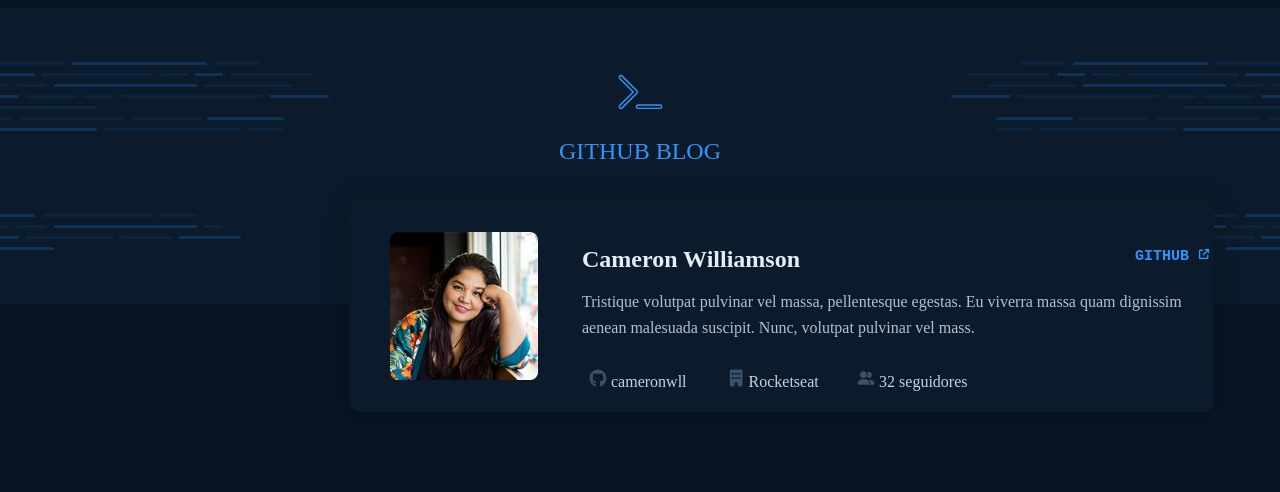
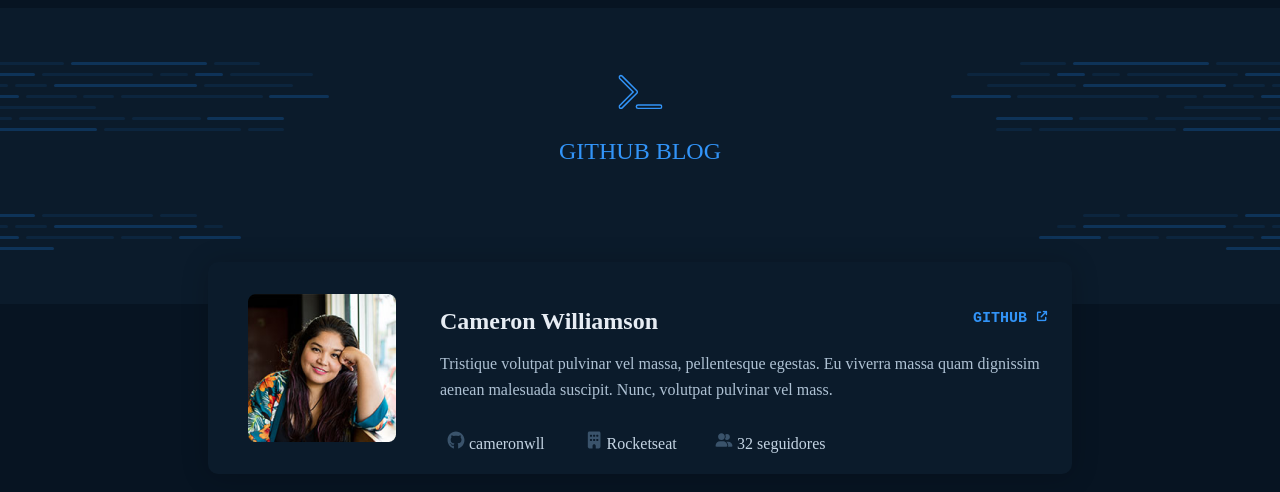
Before and after one commit to yostenalewis1/Github-Blog, a React (Create React App) app: page / in a window 1280 px wide. Shown: the top 492 px of the page. Built offline with nearby package versions, Linux system fonts and the light colour scheme.

Commit message:
fix the problem if the zoom in and out of the profile

```diff
--- a/src/App.js
+++ b/src/App.js
@@ -7,7 +7,7 @@
 import iconcame from "./images/Icon cameronwll.svg";
 export default function App() {
   return (
-    <div>
+    <div className="app">
       <Header />
       <Profile />
     </div>
@@ -16,7 +16,7 @@
 
 function Header() {
   return (
-    <div className="container">
+    <div className="header">
       <img src={rectangle} alt="rec" className="rectangle" />
       <img src={rectangle} alt="rec" className="rectangle1" />
 
--- a/src/index.css
+++ b/src/index.css
@@ -7,7 +7,13 @@
 
 }
 
-.container {
+.app{
+  width: 100%;
+  height: 100%;
+  position: relative;
+}
+
+.header {
   width: 1440px;
   height: 296px;
   flex-shrink: 0;
@@ -68,11 +74,11 @@
   flex-shrink: 0;
   background: var(--base-profile, #0B1B2B);
   box-shadow: 0px 2px 28px 0px rgba(0, 0, 0, 0.20);
-/*  margin: auto; */
   display: flex;
   position: absolute;
-     left: 350px;
-     top: 200px;
+  left: 50%;
+  top: 50%;
+  transform: translate(-50%, 50%);
 }
 
 .profilepic
@@ -109,8 +115,7 @@
   right: 32px;
 }
 
-.contact
-{
+.contact{
   display: flex;
   flex-direction: row;
   position: relative;
@@ -156,7 +161,7 @@
   line-height: 160%;
   position: relative;
   top: 30px;
-right: 100px ;
+  right: 120px;
   text-decoration: none;
 
 }
```
Lines whose indentation alone changed are shown as unchanged.
